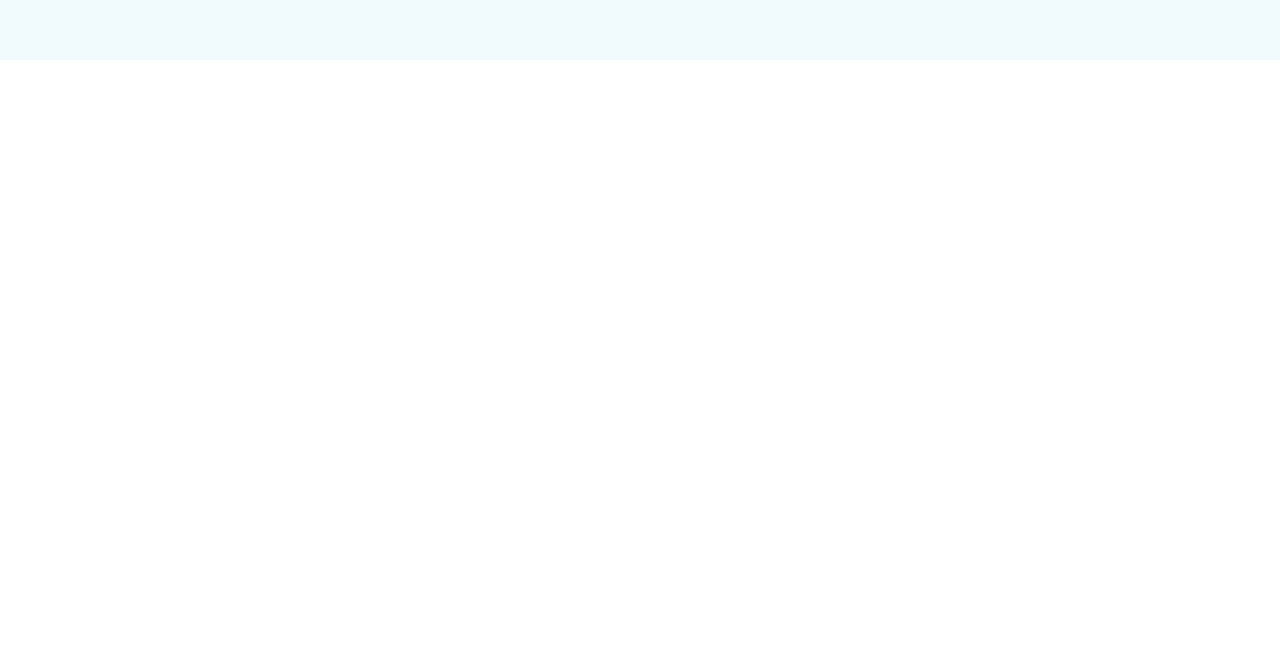
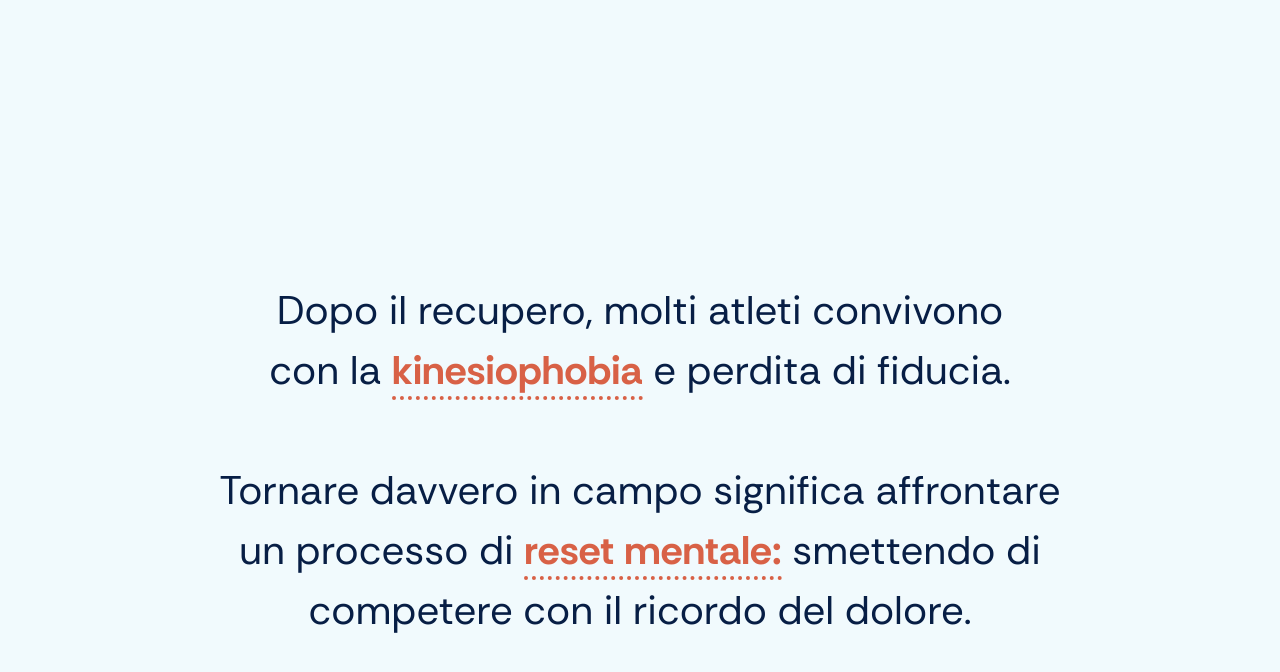
Before and after one commit to davidzhou-polimi/underskin, a SvelteKit app: page /infortunato in a window 1280 px wide. Shown: the part 3140-3812 px from the top of the page. Before the commit the page ends 3200 px from the top, so only its background shows below. Built offline with nearby package versions, Linux system fonts and the light colour scheme.

Commit message:
feat: add RecoverySection component and scrollReveal GSAP action for scroll-triggered animations

```diff
--- /dev/null
+++ b/src/lib/actions/scrollReveal.js
@@ -0,0 +1,38 @@
+import { gsap } from 'gsap';
+import { ScrollTrigger } from 'gsap/dist/ScrollTrigger';
+
+if (typeof window !== 'undefined') {
+	gsap.registerPlugin(ScrollTrigger);
+}
+
+/**
+ * Azione Svelte per rivelare elementi DOM tramite GSAP ScrollTrigger.
+ * Segue fedelmente lo schema richiesto da AGENTS.md garantendo un cleanup sicuro via ctx.revert().
+ *
+ * @param {HTMLElement} node L'elemento da animare allo scroll
+ * @param {{ trigger?: any, tween?: any }} [params] Opzioni della timeline e di ScrollTrigger
+ */
+export function scrollReveal(node, params = {}) {
+	const ctx = gsap.context(() => {
+		gsap.from(node, {
+			scrollTrigger: {
+				trigger: node,
+				start: 'top 85%', // Si attiva quando la cima dell'elemento raggiunge l'85% dello schermo
+				toggleActions: 'play none none none',
+				...params.trigger
+			},
+			y: 50,
+			opacity: 0,
+			duration: 1.2,
+			ease: 'power3.out',
+			...params.tween
+		});
+	}, node);
+
+	return {
+		destroy() {
+			// Cleanup completo e sicuro dei tween e dei trigger registrati
+			ctx.revert();
+		}
+	};
+}
--- /dev/null
+++ b/src/lib/components/sections/RecoverySection.svelte
@@ -0,0 +1,74 @@
+<script>
+	/**
+	 * Assunzioni per questa sezione:
+	 * 1. La sezione presenta il testo narrativo senza sfumature di sfondo aggiuntive per il momento.
+	 * 2. Le uniche parole evidenziate sono "kinesiophobia" e "reset mentale:".
+	 * 3. L'evidenziazione di queste due parole si limita al colore del brand dell'Infortunato (--arancione-500) senza sottolineature.
+	 * 4. Utilizza l'azione 'scrollReveal' per rivelare il testo con una transizione fluida all'ingresso della schermata.
+	 */
+
+	// Importazione delle azioni Svelte per tracciamento dello scroll ed animazione d'ingresso
+	import { trackSection } from "$lib/actions/trackSection.js";
+	import { scrollReveal } from "$lib/actions/scrollReveal.js";
+</script>
+
+<section
+	id="recovery"
+	class="recovery-section"
+	use:trackSection={{ id: "recovery" }}
+>
+	<!-- Contenitore centrale del testo narrativo animato allo scroll -->
+	<div class="content-container" use:scrollReveal>
+		<p class="narrative-text">
+			Dopo il recupero, molti atleti convivono<br />
+			con la <span class="highlight-infortunato">kinesiophobia</span> e perdita di fiducia.
+			<br /><br />
+			Tornare davvero in campo significa affrontare<br />
+			un processo di <span class="highlight-infortunato">reset mentale:</span> smettendo di <br />
+			competere con il ricordo del dolore.
+		</p>
+	</div>
+</section>
+
+<style>
+	/* Sezione a scorrimento a schermo intero posizionata in background neutro */
+	.recovery-section {
+		position: relative;
+		min-height: 100vh;
+		width: 100%;
+		display: flex;
+		align-items: center;
+		justify-content: center;
+		background-color: var(--background-primary);
+		overflow: hidden;
+		padding: var(--spacing-6) var(--spacing-4);
+	}
+
+	/* Contenitore interno con larghezza controllata per ottimizzare la lettura dei paragrafi */
+	.content-container {
+		position: relative;
+		z-index: 10;
+		width: 100%;
+		max-width: var(--spacing-17);
+		margin: 0 auto;
+	}
+
+	/* Testo principale con forte carattere editoriale e leggibilità ottimizzata e centrata */
+	.narrative-text {
+		font-family: var(--font-family-base);
+		font-size: var(--text-body-size);
+		font-weight: var(--text-body-weight);
+		line-height: 1.5;
+		color: var(--content-primary);
+		margin: 0;
+		text-align: center;
+	}
+
+	/* Evidenziazione cromatiche pulite con il colore del brand Infortunato e sottolineatura tratteggiata */
+	.highlight-infortunato {
+		color: var(--archetipi-infortunato);
+		font-weight: var(--text-important-weight);
+		border-bottom: 4px dotted var(--archetipi-infortunato);
+		padding-bottom: 0px;
+	}
+</style>
--- a/src/routes/infortunato/+page.svelte
+++ b/src/routes/infortunato/+page.svelte
@@ -9,6 +9,7 @@
 	// Importa le sezioni della pagina in sequenza
 	import InfortunatoHero from '$lib/components/sections/InfortunatoHero.svelte';
 	import ShatterGlass from '$lib/components/sections/ShatterGlass.svelte';
+	import RecoverySection from '$lib/components/sections/RecoverySection.svelte';
 </script>
 
 <!-- SEO Best Practices: Titolo descrittivo e meta description unici per questa pagina -->
@@ -26,6 +27,9 @@
 
 	<!-- 2. Sezione interattiva di scorrimento Voronoi con sfondo azzurro-ghiaccio -->
 	<ShatterGlass />
+
+	<!-- 3. Sezione narrativa di superamento e reset psicofisico post-recupero -->
+	<RecoverySection />
 </main>
 
 <style>
```
